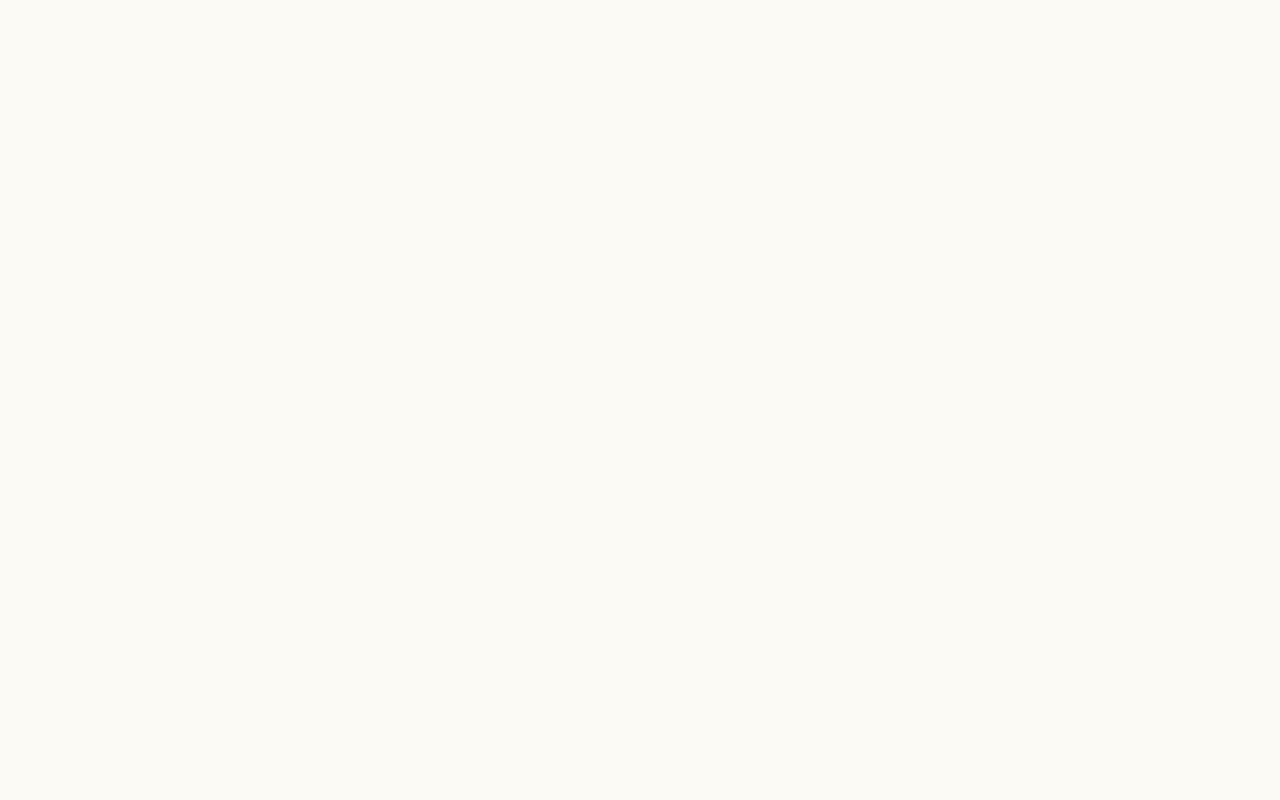
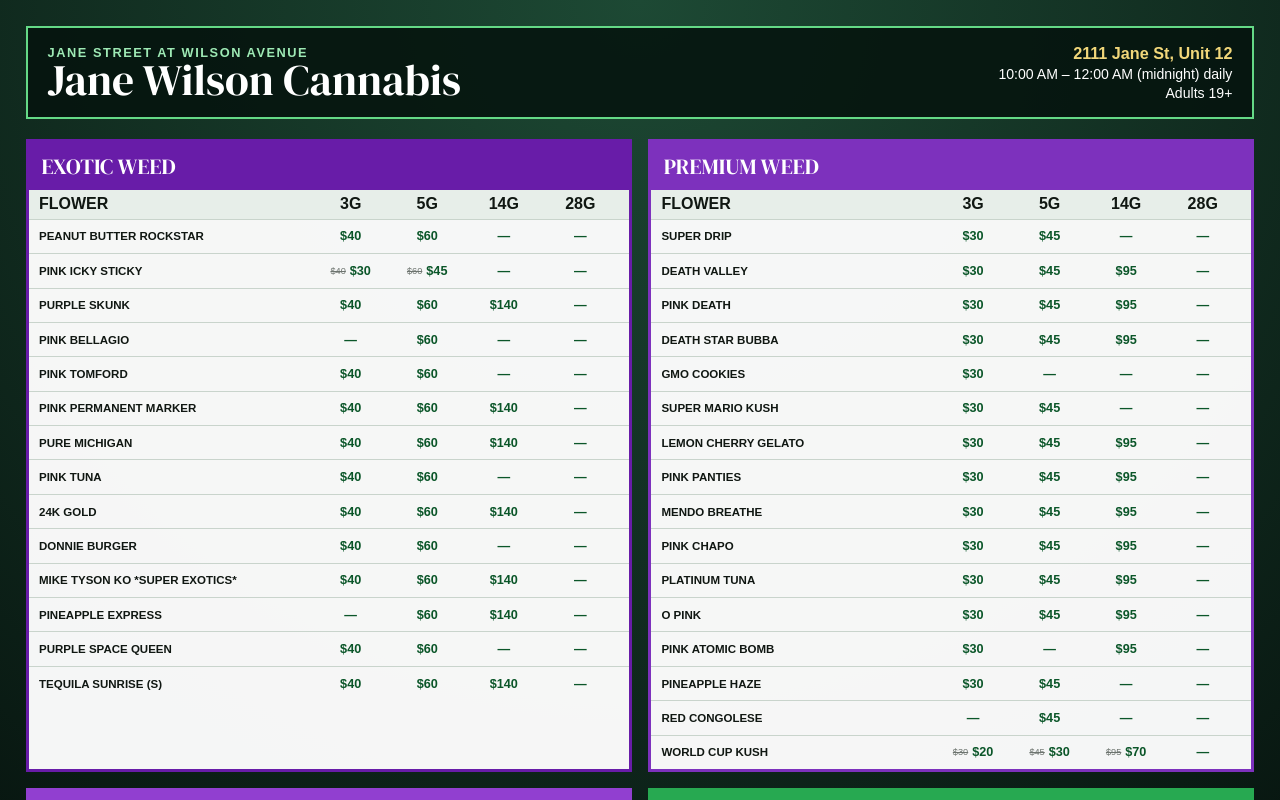
Before and after one commit to athenashopvn888/jane-wilson-cannabis-dispensary, a Next.js app: page /tv in a window 1280 px wide. Before the commit this address had no page. Shown: the top 800 px of the page. Built offline with nearby package versions, Linux system fonts and the light colour scheme.

Commit message:
Add in-store TV menu routes (#9)

```diff
--- /dev/null
+++ b/app/components/TvAutoRefresh.tsx
@@ -0,0 +1,14 @@
+"use client";
+
+import { useEffect } from "react";
+
+const REFRESH_INTERVAL_MS = 5 * 60 * 1000;
+
+export default function TvAutoRefresh() {
+  useEffect(() => {
+    const timer = window.setInterval(() => window.location.reload(), REFRESH_INTERVAL_MS);
+    return () => window.clearInterval(timer);
+  }, []);
+
+  return null;
+}
--- /dev/null
+++ b/app/tv/layout.tsx
@@ -0,0 +1,11 @@
+import type { Metadata } from "next";
+
+export const metadata: Metadata = {
+  title: "Jane Wilson Cannabis In-Store Flower Display",
+  description: "Operational in-store flower menu display for Jane Wilson Cannabis Dispensary.",
+  robots: { index: false, follow: false },
+};
+
+export default function TvLayout({ children }: Readonly<{ children: React.ReactNode }>) {
+  return children;
+}
--- /dev/null
+++ b/app/tv/page.tsx
@@ -0,0 +1,63 @@
+import TvAutoRefresh from "../components/TvAutoRefresh";
+import {
+  FLOWER_PRICE_FIELDS,
+  flowersForTier,
+  formatFlowerPrice,
+  getMenu,
+} from "../lib/inventory";
+import { STORE, TIERS, WEIGHTS } from "../lib/store";
+import styles from "./tv.module.css";
+
+export const revalidate = 300;
+
+export default async function TvPage() {
+  const menu = await getMenu();
+
+  return (
+    <main className={styles.screen}>
+      <TvAutoRefresh />
+      <header className={styles.header}>
+        <div>
+          <p>{STORE.corridor}</p>
+          <h1>{STORE.shortName}</h1>
+        </div>
+        <div className={styles.storeFacts}>
+          <strong>{STORE.street}</strong>
+          <span>{STORE.hoursLabel}</span>
+          <span>Adults 19+</span>
+        </div>
+      </header>
+
+      <div className={styles.tierGrid}>
+        {TIERS.map((tier) => {
+          const flowers = flowersForTier(menu.flowers, tier.slug);
+          return (
+            <section className={styles.tier} key={tier.slug} style={{ "--tier": tier.tone } as React.CSSProperties}>
+              <h2>{tier.name}</h2>
+              <div className={styles.tableHead}>
+                <span>Flower</span>
+                {WEIGHTS.map((weight) => <span key={weight}>{weight}</span>)}
+              </div>
+              <div className={styles.rows}>
+                {flowers.map((flower) => (
+                  <div className={styles.row} key={flower.sku}>
+                    <span className={styles.flowerName}>{flower.name}</span>
+                    {WEIGHTS.map((weight) => {
+                      const value = formatFlowerPrice(flower[FLOWER_PRICE_FIELDS[weight]]);
+                      return (
+                        <span className={styles.price} key={weight}>
+                          {value.compare && <del>{value.compare}</del>}
+                          <b>{value.current}</b>
+                        </span>
+                      );
+                    })}
+                  </div>
+                ))}
+              </div>
+            </section>
+          );
+        })}
+      </div>
+    </main>
+  );
+}
--- /dev/null
+++ b/app/tv/tv.module.css
@@ -0,0 +1,135 @@
+.screen {
+  min-height: 100vh;
+  padding: 1.6rem;
+  background: radial-gradient(circle at top, #1d4934, #07140f 55%);
+  color: #fff;
+  font-family: Arial, Helvetica, sans-serif;
+}
+
+.header {
+  display: flex;
+  align-items: end;
+  justify-content: space-between;
+  gap: 2rem;
+  margin-bottom: 1.25rem;
+  padding: 1rem 1.25rem;
+  border: 2px solid #64d986;
+  background: rgba(5, 20, 14, 0.88);
+}
+
+.header p,
+.header h1,
+.storeFacts span,
+.storeFacts strong {
+  margin: 0;
+}
+
+.header p {
+  color: #9eeab5;
+  font-size: clamp(0.8rem, 1vw, 1.15rem);
+  font-weight: 800;
+  letter-spacing: 0.12em;
+  text-transform: uppercase;
+}
+
+.header h1 {
+  font-size: clamp(2rem, 3.4vw, 4.6rem);
+  line-height: 0.95;
+}
+
+.storeFacts {
+  display: grid;
+  justify-items: end;
+  gap: 0.2rem;
+  font-size: clamp(0.85rem, 1.1vw, 1.25rem);
+}
+
+.storeFacts strong {
+  color: #f1d77a;
+  font-size: 1.15em;
+}
+
+.tierGrid {
+  display: grid;
+  grid-template-columns: repeat(2, minmax(0, 1fr));
+  gap: 1rem;
+}
+
+.tier {
+  overflow: hidden;
+  border: 3px solid var(--tier);
+  background: rgba(255, 255, 255, 0.96);
+  color: #101712;
+}
+
+.tier:last-child {
+  grid-column: 1 / -1;
+}
+
+.tier h2 {
+  margin: 0;
+  padding: 0.55rem 0.8rem;
+  background: var(--tier);
+  color: #fff;
+  font-size: clamp(1.2rem, 1.7vw, 2.1rem);
+  text-transform: uppercase;
+}
+
+.tableHead,
+.row {
+  display: grid;
+  grid-template-columns: minmax(10rem, 2.5fr) repeat(4, minmax(4rem, 0.7fr));
+  align-items: center;
+}
+
+.tableHead {
+  padding: 0.35rem 0.65rem;
+  background: #e7eee9;
+  font-weight: 900;
+  text-transform: uppercase;
+}
+
+.tableHead span:not(:first-child),
+.price {
+  text-align: center;
+}
+
+.row {
+  min-height: 2.15rem;
+  padding: 0.2rem 0.65rem;
+  border-top: 1px solid #c9d4cc;
+  font-size: clamp(0.72rem, 0.9vw, 1.05rem);
+}
+
+.flowerName {
+  overflow: hidden;
+  font-weight: 800;
+  text-overflow: ellipsis;
+  white-space: nowrap;
+}
+
+.price {
+  display: flex;
+  align-items: center;
+  justify-content: center;
+  gap: 0.25rem;
+}
+
+.price del {
+  color: #6d746f;
+  font-size: 0.8em;
+}
+
+.price b {
+  color: #0b5629;
+  font-size: 1.1em;
+}
+
+@media (max-width: 900px) {
+  .screen { padding: 0.65rem; }
+  .header { align-items: start; padding: 0.75rem; }
+  .storeFacts { font-size: 0.7rem; }
+  .tierGrid { grid-template-columns: 1fr; }
+  .tier:last-child { grid-column: auto; }
+  .tableHead, .row { grid-template-columns: minmax(7rem, 2.1fr) repeat(4, minmax(3rem, 0.7fr)); }
+}
--- /dev/null
+++ b/app/tv2/tv2.module.css
@@ -0,0 +1,120 @@
+.screen {
+  min-height: 100vh;
+  padding: 1.6rem;
+  background: radial-gradient(circle at top, #32124d, #0b0610 58%);
+  color: #fff;
+  font-family: Arial, Helvetica, sans-serif;
+}
+
+.header {
+  display: flex;
+  align-items: end;
+  justify-content: space-between;
+  gap: 2rem;
+  margin-bottom: 1.25rem;
+  padding: 1rem 1.25rem;
+  border: 2px solid #b176db;
+  background: rgba(18, 5, 27, 0.9);
+}
+
+.header p,
+.header h1,
+.storeFacts span,
+.storeFacts strong {
+  margin: 0;
+}
+
+.header p {
+  color: #dcb7f5;
+  font-size: clamp(0.8rem, 1vw, 1.15rem);
+  font-weight: 800;
+  letter-spacing: 0.12em;
+  text-transform: uppercase;
+}
+
+.header h1 {
+  font-size: clamp(2rem, 3.4vw, 4.6rem);
+  line-height: 0.95;
+}
+
+.storeFacts {
+  display: grid;
+  justify-items: end;
+  gap: 0.2rem;
+  font-size: clamp(0.85rem, 1.1vw, 1.25rem);
+}
+
+.storeFacts strong {
+  color: #f1d77a;
+  font-size: 1.15em;
+}
+
+.grid {
+  display: grid;
+  grid-template-columns: repeat(2, minmax(0, 1fr));
+  gap: 1rem;
+}
+
+.board {
+  overflow: hidden;
+  border: 3px solid #8c49b9;
+  background: rgba(255, 255, 255, 0.97);
+  color: #161019;
+}
+
+.board h2 {
+  margin: 0;
+  padding: 0.7rem 1rem;
+  background: linear-gradient(90deg, #5e2189, #263b77);
+  color: #fff;
+  font-size: clamp(1.4rem, 2vw, 2.5rem);
+  text-transform: uppercase;
+}
+
+.rows {
+  display: grid;
+}
+
+.row {
+  display: grid;
+  grid-template-columns: minmax(0, 1fr) auto;
+  align-items: center;
+  gap: 1rem;
+  min-height: 3.35rem;
+  padding: 0.45rem 0.8rem;
+  border-top: 1px solid #d9cfe0;
+}
+
+.row div {
+  min-width: 0;
+}
+
+.row strong,
+.row span {
+  display: block;
+}
+
+.row strong {
+  overflow: hidden;
+  font-size: clamp(0.8rem, 1.15vw, 1.35rem);
+  text-overflow: ellipsis;
+  white-space: nowrap;
+}
+
+.row span {
+  color: #665b6d;
+  font-size: clamp(0.65rem, 0.8vw, 0.95rem);
+}
+
+.row > b {
+  color: #4e176f;
+  font-size: clamp(1rem, 1.35vw, 1.6rem);
+  text-align: right;
+}
+
+@media (max-width: 900px) {
+  .screen { padding: 0.65rem; }
+  .header { align-items: start; padding: 0.75rem; }
+  .storeFacts { font-size: 0.7rem; }
+  .grid { grid-template-columns: 1fr; }
+}
```
Also changed, not shown: app/tv2/layout.tsx (added, +11 -0 lines), app/tv2/page.tsx (added, +52 -0 lines).
